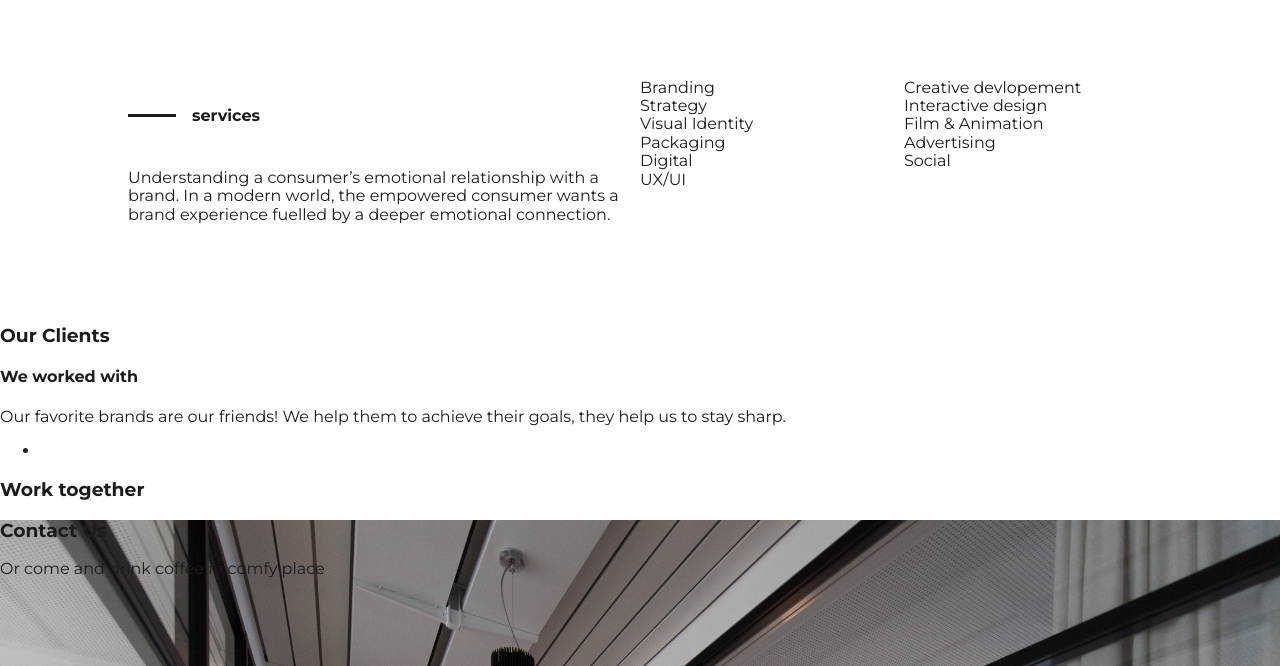
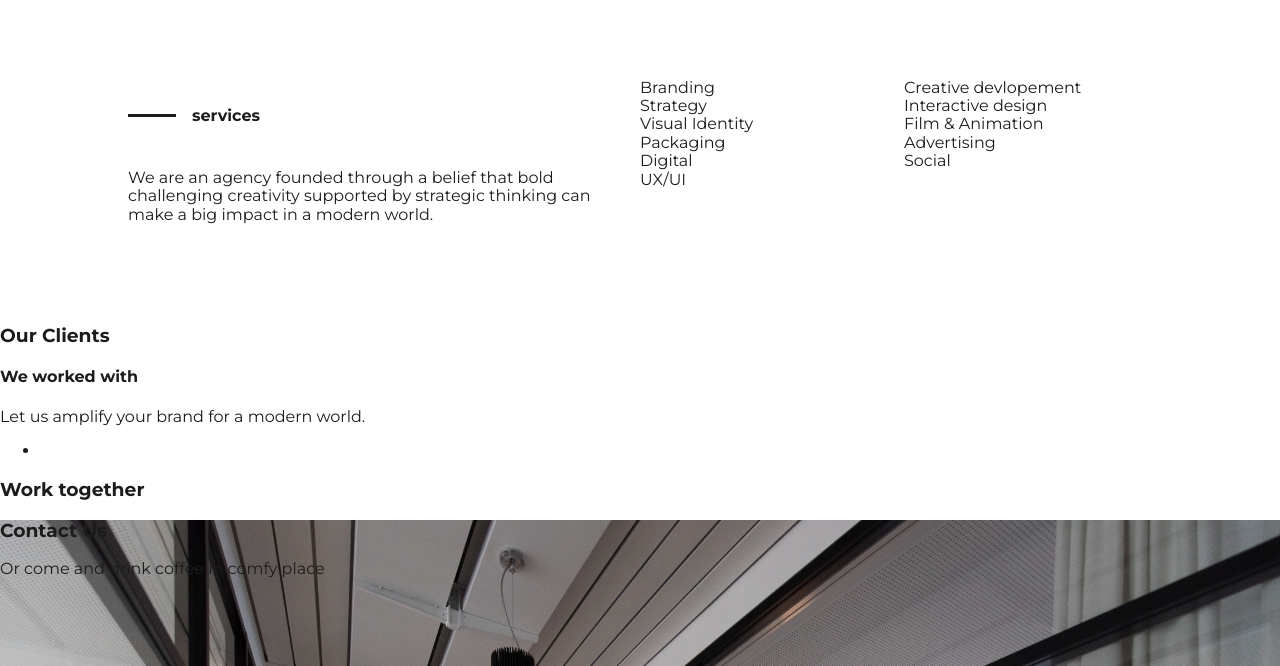
Before and after one commit to Avinuva/website, a web app: file source/pages/index.html in a window 1280 px wide. Shown: the part 1681-2347 px from the top of the page. Run offline with its HTML, style and script files only (its server is not run), Linux system fonts and the light colour scheme; style sheets or scripts are compiled from the project's sources.

Commit message:
Update index.html

```diff
--- a/source/pages/index.html
+++ b/source/pages/index.html
@@ -37,7 +37,7 @@
       </nav>
       <section class="skill current">
         <div class="skill-content">
-          <h2 class="skill-title">Branding & Identity</h2>
+          <h2 class="skill-title">Branding</h2>
           <p class="skill-description">
             Lorem ipsum dolor sit amet consectetur adipisicing elit. Veniam
             doloribus cum qui quod, esse itaque
@@ -117,8 +117,7 @@
     </section>
     <section class="skills-more">
       <h4>services</h4>
-      <p>Understanding a consumer’s emotional relationship with a brand.
-In a modern world, the empowered consumer wants a brand experience fuelled by a deeper emotional connection.</p>
+      <p>We are an agency founded through a belief that bold challenging creativity supported by strategic thinking can make a big impact in a modern world.</p>
       <ul>
         <li>Branding</li>
         <li>Strategy</li>
@@ -136,7 +135,7 @@ In a modern world, the empowered consumer wants a brand experience fuelled by a
     <section>
       <h3>Our Clients</h3>
       <h4>We worked with</h4>
-      <p>Our favorite brands are our friends! We help them to achieve their goals, they help us to stay sharp.</p>
+      <p>Let us amplify your brand for a modern world.</p>
       <ul>
         <li></li>
       </ul>
```
